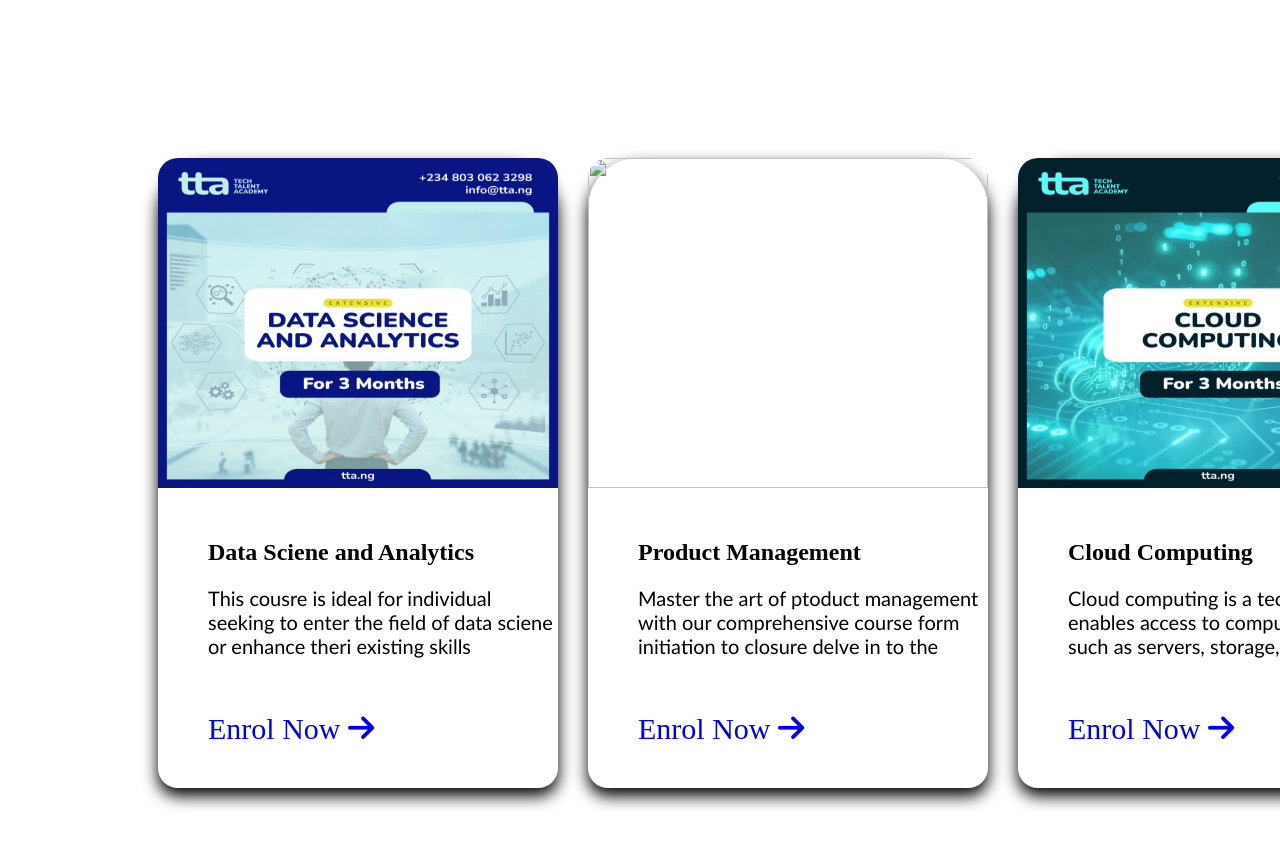
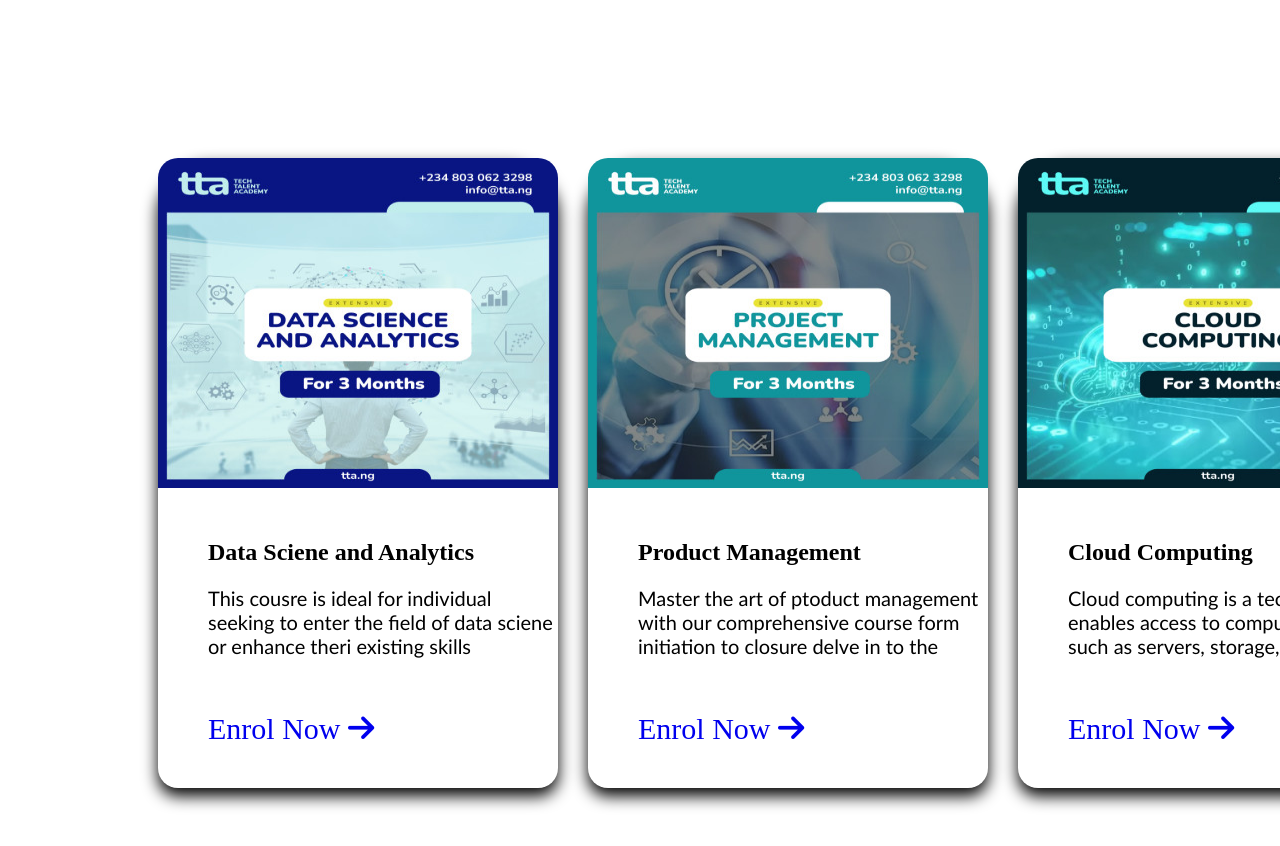
Before and after one commit to Moreliris/kayode, a plain HTML site: page index.html in a window 1280 px wide. Shown: the top 846 px of the page. Drawn offline with Linux system fonts and the light colour scheme.

Commit message:
Update index.html

```diff
--- a/index.html
+++ b/index.html
@@ -20,7 +20,7 @@
         </div>
 
         <div class="boy">
-            <img class="girl" src="Second - Copy.jpeg" height="">
+            <img class="girl" src="Second.jpeg" height="">
             <div class="ment">
             <h2><br> Product Management</h2>
             <p class="gtt">Master the art of ptoduct
```
